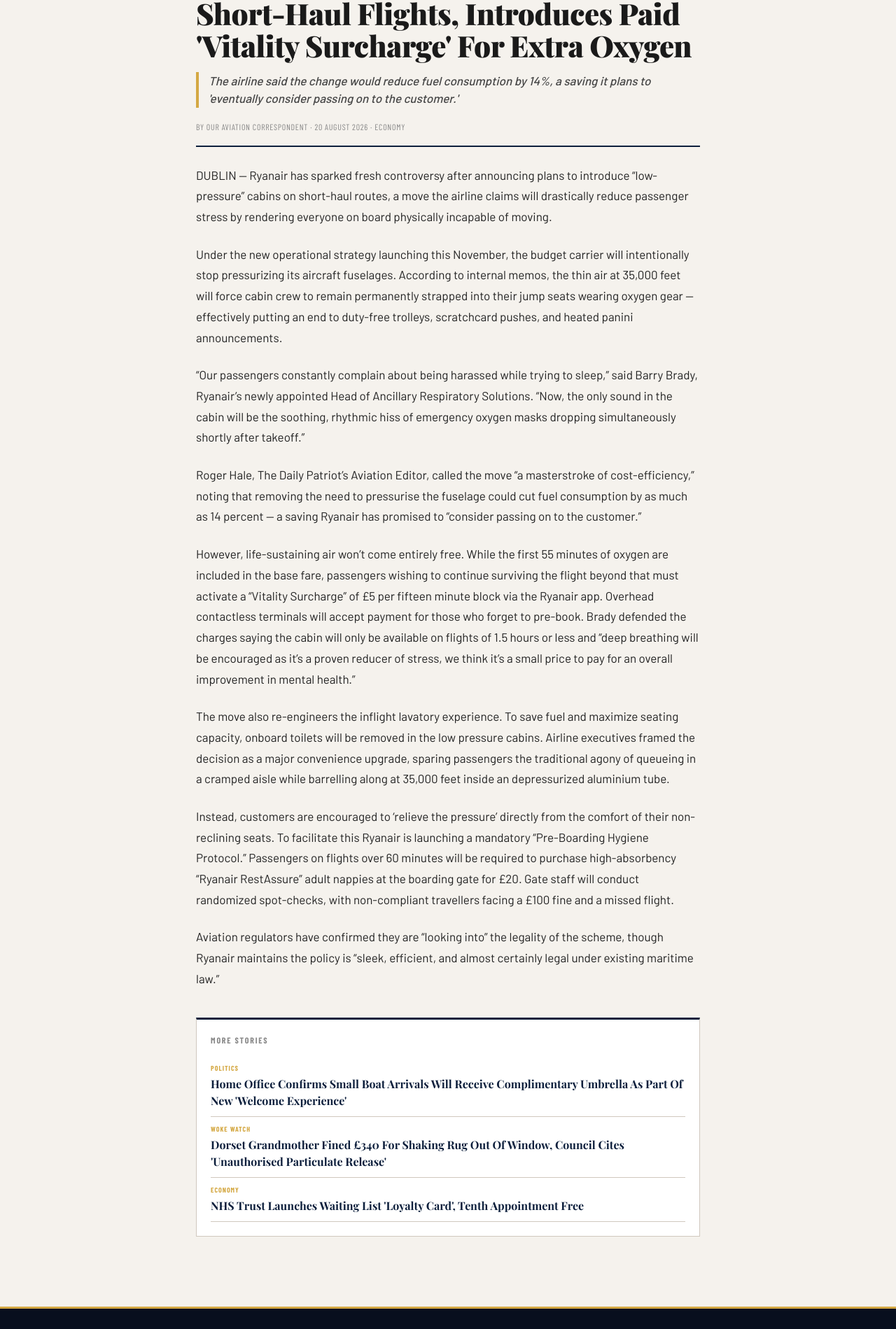
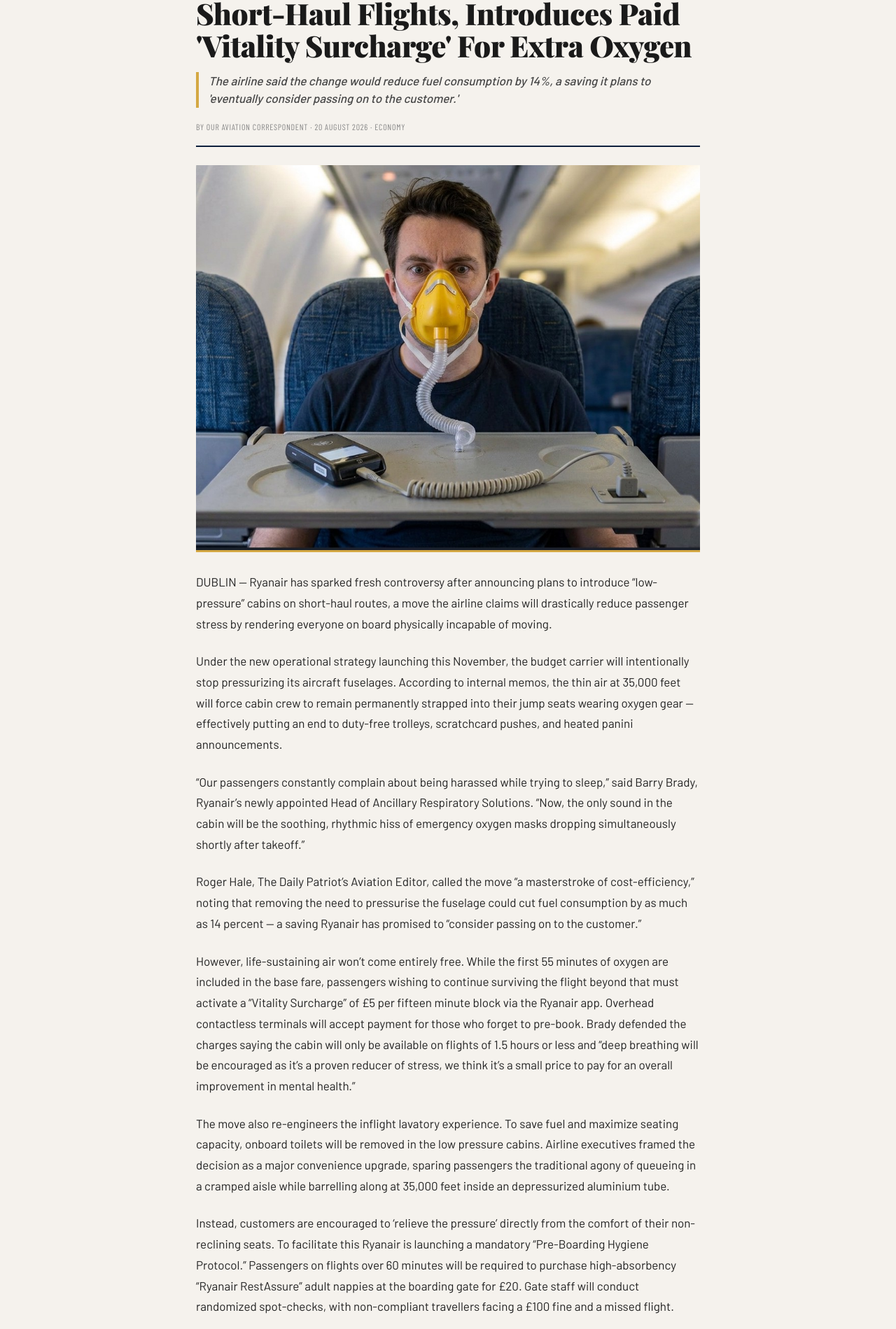
Before and after one commit to matt-palmer999/britishpatriots, a Jekyll site: the page built from _posts/2026-08-20-ryanair-low-pressure-cabin.md, in a window 1280 px wide. Shown: the part 384-2283 px from the top of the page at 70% size. Built offline with Jekyll 4.4.1, drawn with Linux system fonts in a browser that asks for light colours; some web fonts are replaced.

Commit message:
Add image to Ryanair low-pressure cabin article

```diff
--- a/_posts/2026-08-20-ryanair-low-pressure-cabin.md
+++ b/_posts/2026-08-20-ryanair-low-pressure-cabin.md
@@ -4,6 +4,7 @@ title: "Ryanair To Scrap Cabin Pressure On Short-Haul Flights, Introduces Paid '
 standfirst: "The airline said the change would reduce fuel consumption by 14%, a saving it plans to 'eventually consider passing on to the customer.'"
 category: Economy
 author: Our Aviation Correspondent
+image: /assets/images/tray-table.jpg
 ---
 
 DUBLIN — Ryanair has sparked fresh controversy after announcing plans to introduce "low-pressure" cabins on short-haul routes, a move the airline claims will drastically reduce passenger stress by rendering everyone on board physically incapable of moving.
```
